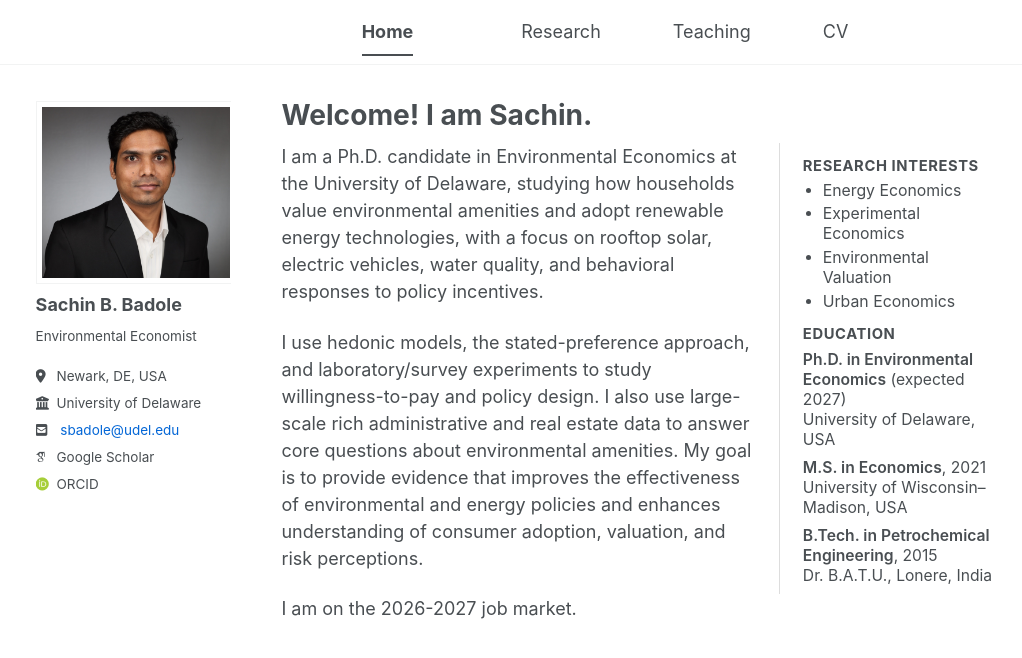
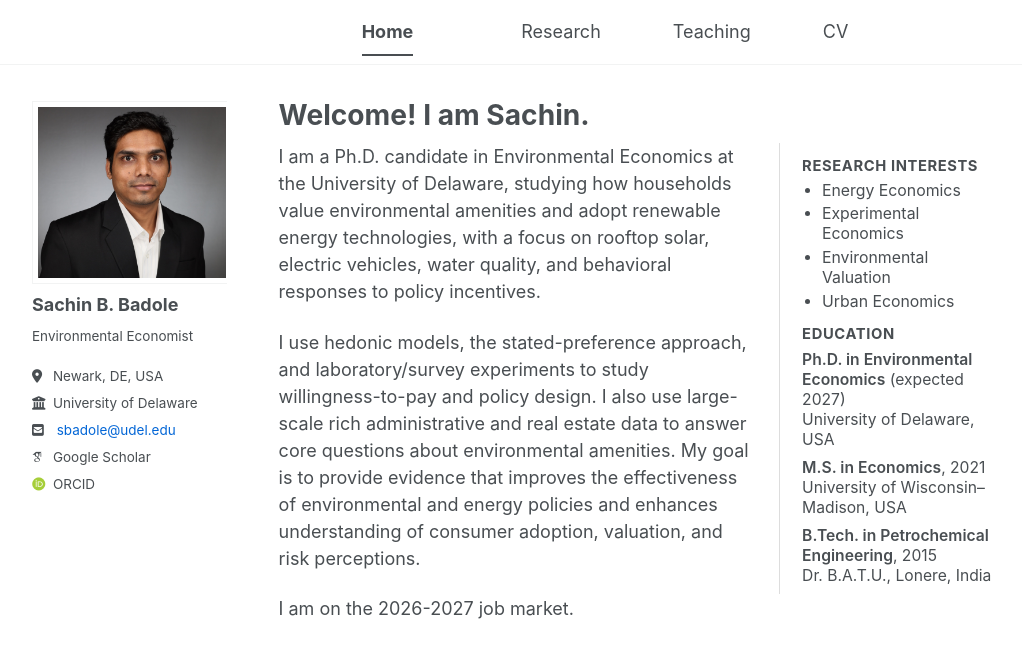
Before and after one commit to sachin-b-badole/sachin-b-badole.github.io, a Jekyll site: the page built from _pages/about.md, in a window 1280 px wide. Shown: the top 658 px of the page, without its empty margins (26-1048 px from the left). Built offline with Jekyll 4.4.1, drawn with Linux system fonts in a browser that asks for light colours; some web fonts are replaced; a script bundle is joined from its source files by our own code; library files that are not in the unit come from our copies.

Commit message:
Update custom.css

```diff
--- a/assets/css/custom.css
+++ b/assets/css/custom.css
@@ -244,7 +244,6 @@ img {
   max-width: 1200px;              /* total width: sidebar + middle + right */
   margin-left: auto;
   margin-right: auto;
-  padding-left: 1.2rem;
 }
 
 
```
